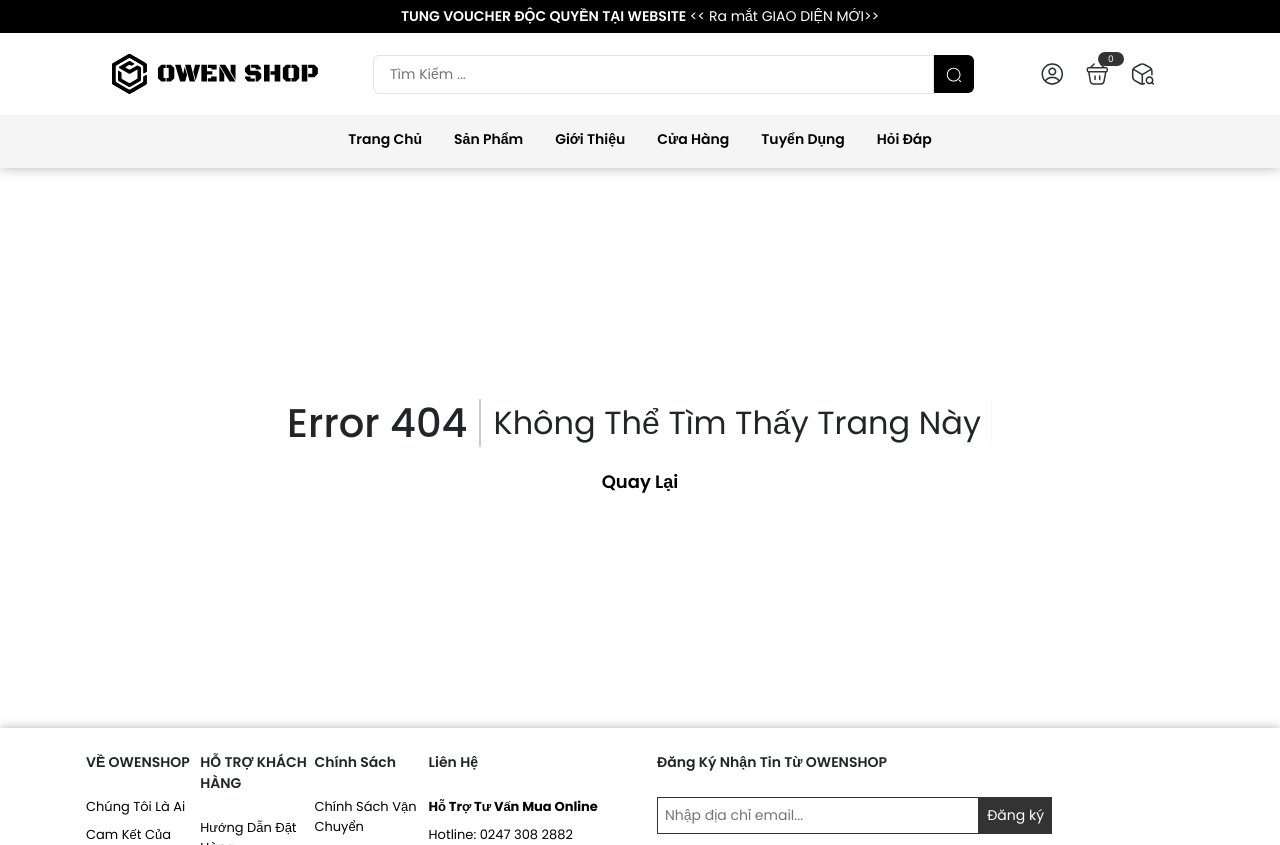
After one commit to minh261002/DA1, a PHP site: the page made by views/404page.php in a window 1280 px wide. The commit adds this page. Shown: the top 845 px of the page. Run offline with PHP 8.4, Linux system fonts and the light colour scheme; the template is opened without the code that fills it, so the values that code supplies are empty; some libraries are stand-ins or nearby versions.

Commit message:
404 page

```diff
--- a/index.php
+++ b/index.php
@@ -632,10 +632,10 @@ if (isset($_GET['page'])) {
 
             require_once 'views/vote.php';
             break;
+
         default:
-            // http_response_code(404);
-            // require_once "views/404page.php";
-            require_once "views/home.php";
+            http_response_code(404);
+            require_once "views/404page.php";
             break;
     }
 } else {
--- /dev/null
+++ b/views/404page.php
@@ -0,0 +1,90 @@
+<style>
+    #main {
+        display: flex;
+        flex-direction: column;
+        align-items: center;
+        justify-content: center;
+        width: 100%;
+        height: 70vh;
+        text-align: center;
+    }
+
+    .flex {
+        justify-content: center;
+    }
+
+    h1 {
+        margin-bottom: 0;
+        padding-right: 12px;
+        border-right: 2px solid #ccc;
+    }
+
+    .fof p {
+        font-size: 32px;
+        display: inline-block;
+        padding-right: 12px;
+        padding-left: 12px;
+        animation: type .5s alternate infinite;
+    }
+
+    .back {
+        text-decoration: none;
+        font-size: 18px;
+        display: block;
+        margin-top: 21px;
+        font-weight: 600;
+        transition: all .3s ease-in-out;
+    }
+
+    .back::after {
+        content: '';
+        display: block;
+        width: 0;
+        height: 2px;
+        bottom: -8px;
+        background: #000;
+        transition: width .3s ease-in-out;
+    }
+
+    .back:hover::after {
+        width: 100%;
+    }
+
+    @keyframes type {
+        from {
+            box-shadow: inset -3px 0px 0px #888;
+        }
+
+        to {
+            box-shadow: inset -3px 0px 0px transparent;
+        }
+    }
+</style>
+
+<div id="main">
+    <div class="flex">
+        <div class="fo">
+            <h1>Error 404</h1>
+        </div>
+        <div class="fof">
+            <p id="errorMessage"></p>
+        </div>
+    </div>
+    <a class="back" href="index.php">Quay Lại </a>
+</div>
+
+<script>
+    const errorMessage = document.getElementById('errorMessage');
+    let text = "Không Thể Tìm Thấy Trang Này";
+    let index = 0;
+
+    function typeText() {
+        if (index < text.length) {
+            errorMessage.innerHTML += text.charAt(index);
+            index++;
+            setTimeout(typeText, 50);
+        }
+    }
+
+    typeText();
+</script>
```
Also changed, not shown: views/home.php (+13 -9 lines).
